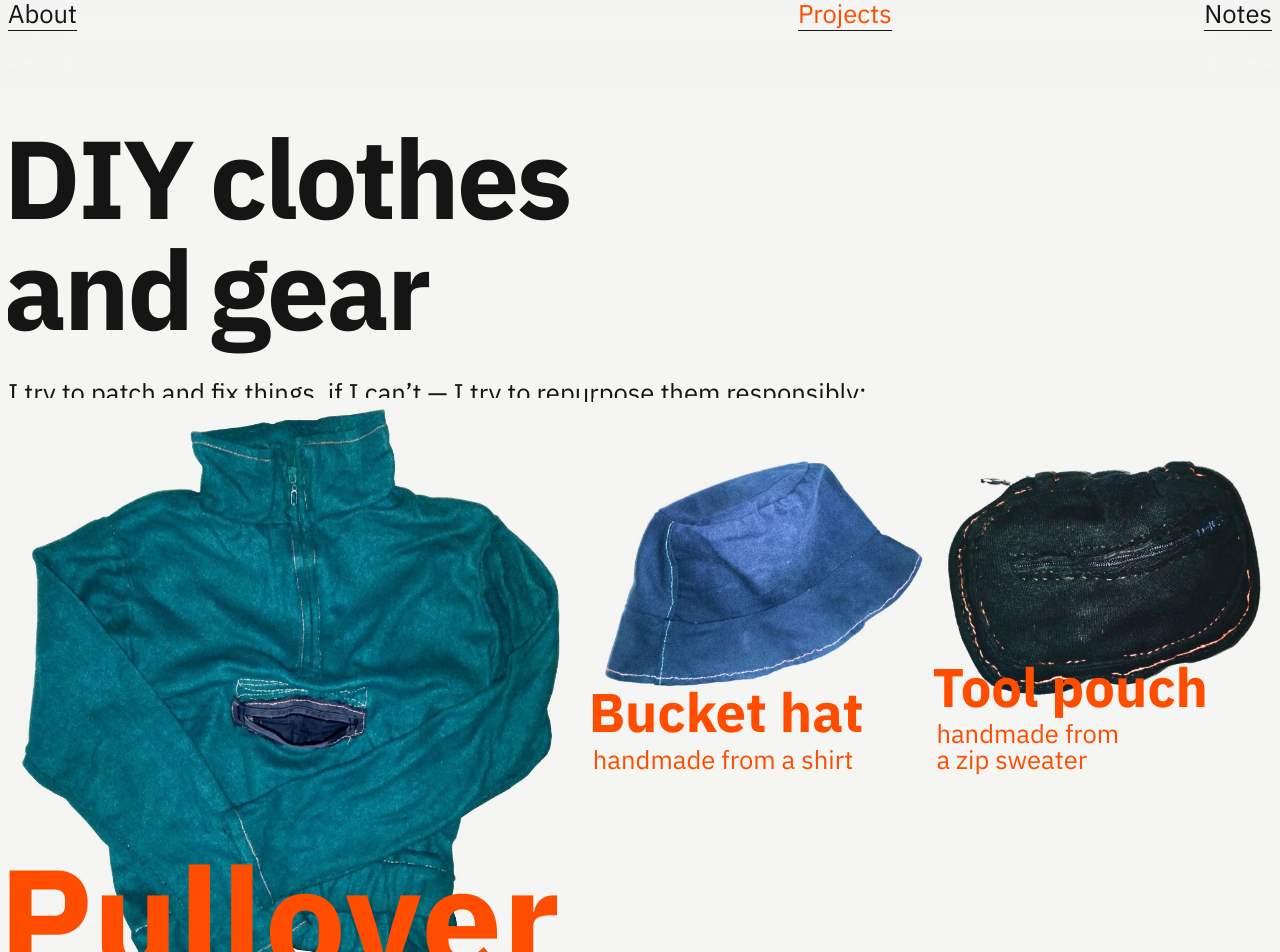
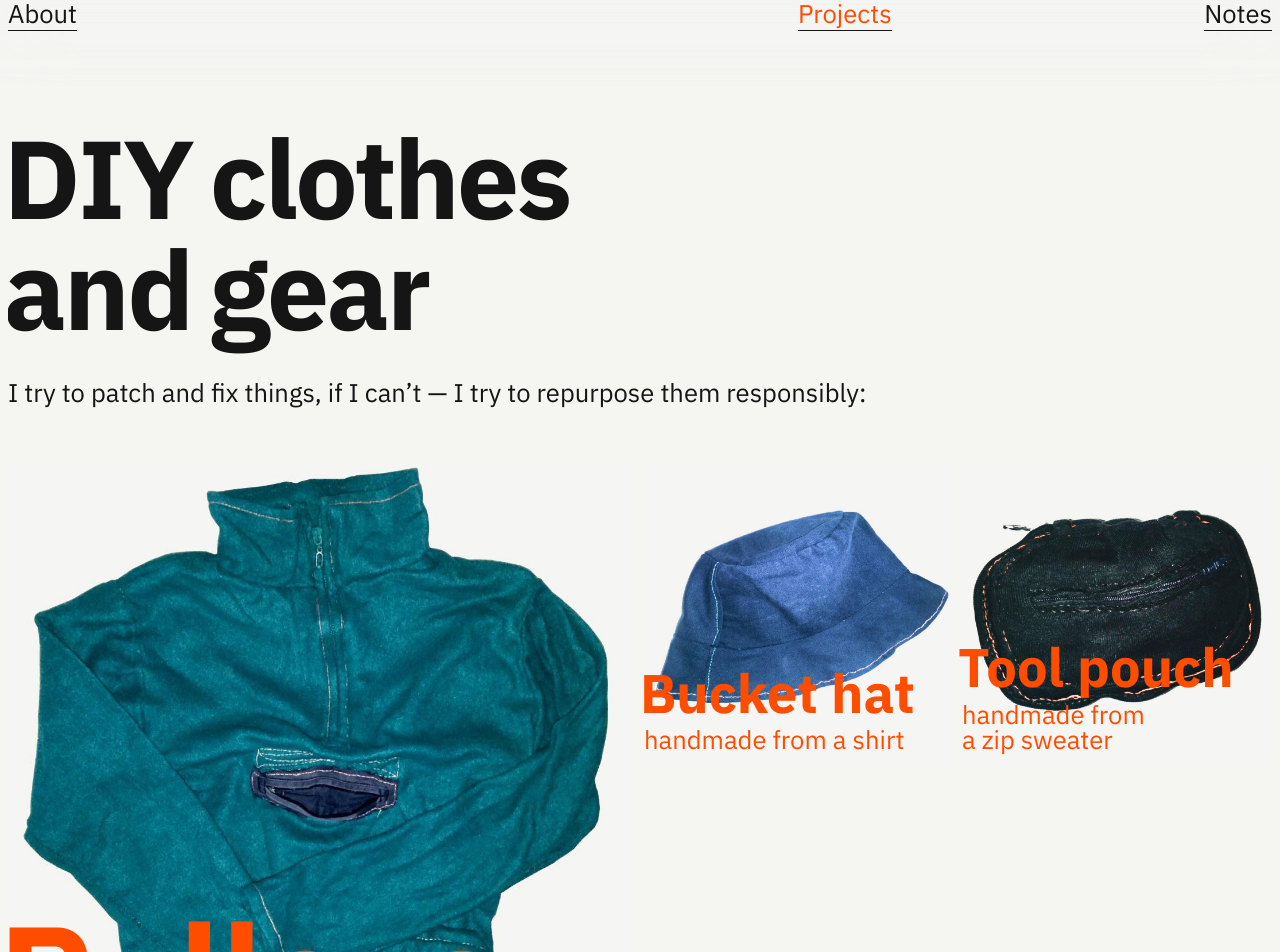
Before and after one commit to otaniyoz/web, a SvelteKit app: page /projects/diy-clothes-and-gear in a window 1280 px wide. Shown: the top 952 px of the page. Built offline with nearby package versions, Linux system fonts and the light colour scheme.

Commit message:
tokyo calling

```diff
--- a/src/lib/components/CardsGrid.svelte
+++ b/src/lib/components/CardsGrid.svelte
@@ -3,9 +3,10 @@
   import type { CardMapType } from "$lib/types";
 
   export let cardsMaps: CardMapType[];
+  export let classes: string = "";
 </script>
 
-<div class="cards-grid">
+<div class="cards-grid {classes}">
   {#each cardsMaps as cardMap}
     <figure class="card">
       {#if cardMap.image && cardMap.image.length}
--- a/src/routes/projects/diy-clothes-and-gear/+page.svelte
+++ b/src/routes/projects/diy-clothes-and-gear/+page.svelte
@@ -10,14 +10,18 @@
 </svelte:head>
 
 <SectionGrid>
-  <article class="narrative">
-    <Heading level={1}>{typographString("DIY clothes and gear")}</Heading>
-    <p>
-      {typographString("I try to patch and fix things, if I can't -- I try to repurpose them responsibly:")}
+  <Heading classes="grid-col17" level={1}
+    >{typographString("DIY clothes and gear")}</Heading
+  >
+  <p class="grid-col17">
+    {typographString(
+      "I try to patch and fix things, if I can't -- I try to repurpose them responsibly:"
+    )}
   </p>
-  </article>
-  <article class="visual">
+</SectionGrid>
+<SectionGrid>
   <CardsGrid
+    classes="grid-col-all"
     cardsMaps={[
       {
         title: "Pullover",
@@ -36,15 +40,4 @@
       },
     ]}
   />
-  </article>
 </SectionGrid>
-
-<style>
-  .narrative {
-    grid-area: auto / 1 / auto / 7;
-  }
-
-  .visual {
-    grid-area: auto / 1 / auto / -1;
-  }
-</style>
--- a/src/styles/app.css
+++ b/src/styles/app.css
@@ -4,7 +4,6 @@ img {
   width: 100%;
   max-width: 100%;
   background-color: var(--color-light);
-  padding-bottom: var(--gap-large);
 }
 
 .sans-serif {
@@ -78,7 +77,6 @@ img {
 .three-columns {
   grid-template-columns: repeat(3, 1fr);
 }
-
 
 .grid-col-all {
   grid-column: 1 / -1;
```
Lines whose indentation alone changed are shown as unchanged.
